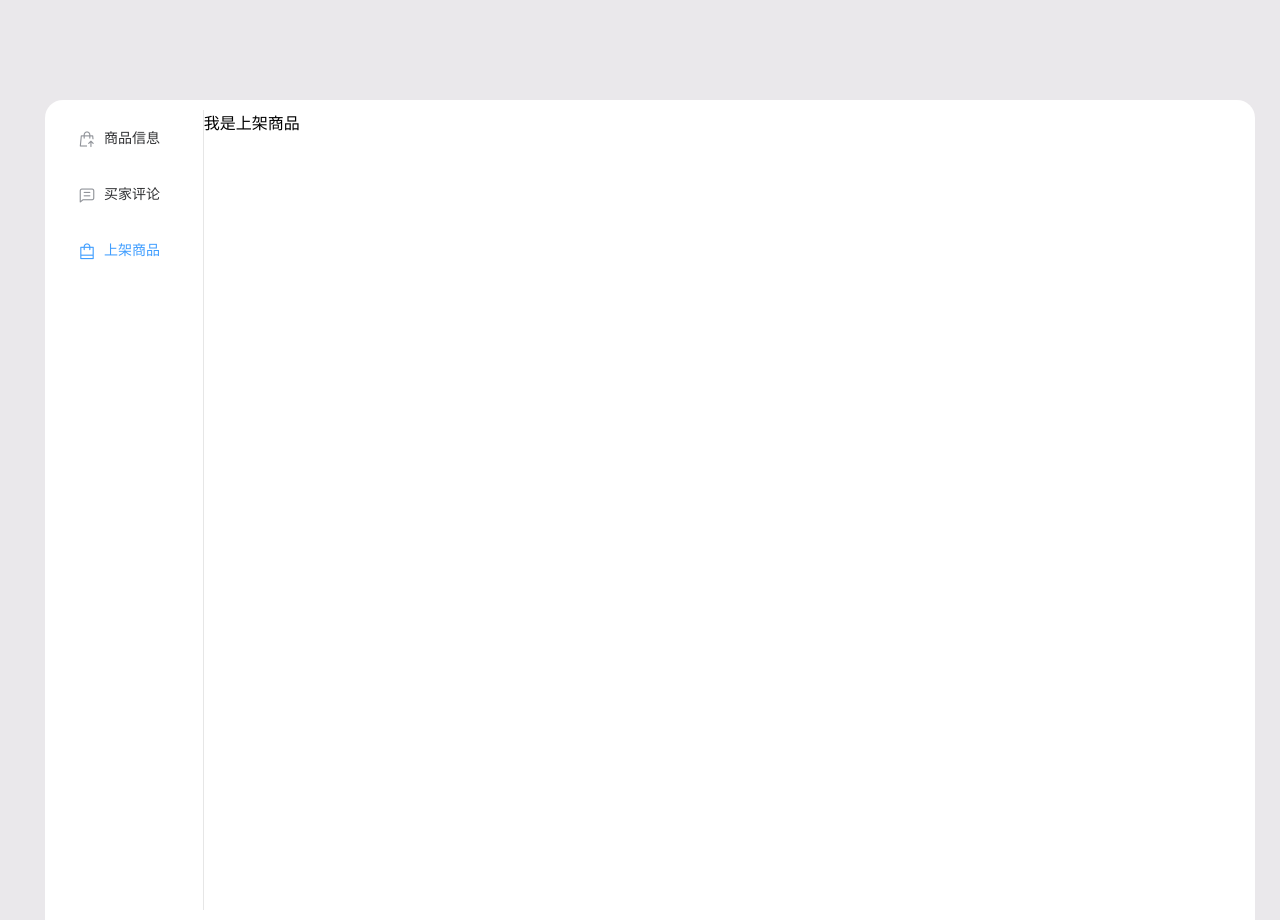
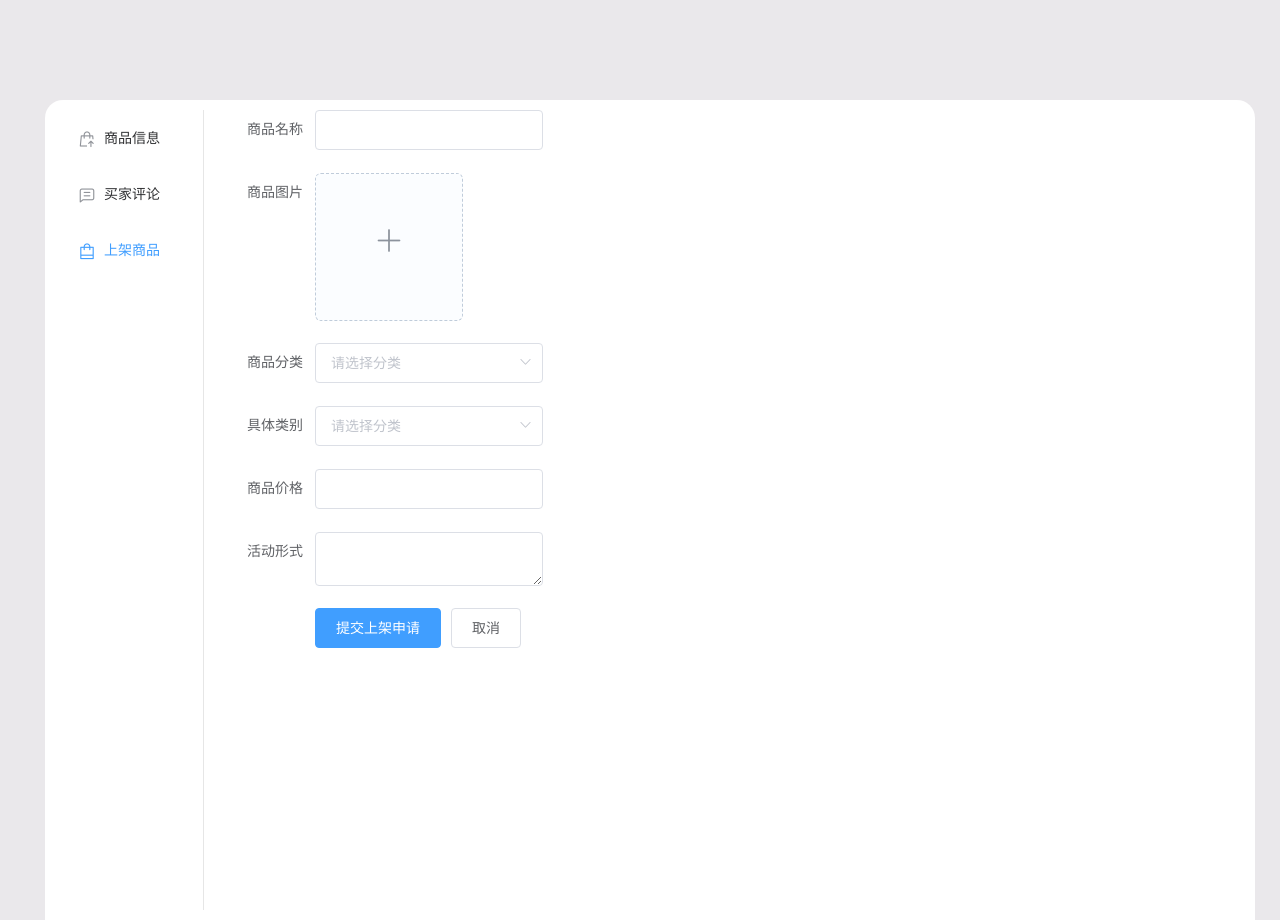
Before and after one commit to EaseQAQ/-, a Vue app in the folder vue-project/: page /carback_stage/goodsshelves in a window 1280 px wide. Built offline with nearby package versions, Linux system fonts and the light colour scheme.

Commit message:
货架管理

```diff
--- a/vue-project/css/index.css
+++ b/vue-project/css/index.css
@@ -18,3 +18,8 @@ a, a:hover {
     display: table;
     content: ' ';
 }
+.sonRoute{
+    position:absolute;
+    float: right;
+    left: 180px;
+}
--- a/vue-project/src/components/CarBack_Stage/Commodity.vue
+++ b/vue-project/src/components/CarBack_Stage/Commodity.vue
@@ -141,11 +141,6 @@
 </script>
 
 <style scoped>
-    .sonRoute{
-        position:absolute;
-        float: right;
-        left: 180px;
-    }
     /*导航条内的样式*/
     #shopphear{
         float: left;
--- a/vue-project/src/components/CarBack_Stage/GoodsShelves.vue
+++ b/vue-project/src/components/CarBack_Stage/GoodsShelves.vue
@@ -1,12 +1,74 @@
 <template>
-    <div>我是上架商品
-
+    <div class="sonRoute">
+        <el-form ref="form" :model="form" label-width="80px">
+            <el-form-item label="商品名称">
+                <el-input v-model="form.name"></el-input>
+            </el-form-item>
+            <el-form-item label="商品图片">
+                <el-upload action="https://jsonplaceholder.typicode.com/posts/" list-type="picture-card" :on-preview="handlePictureCardPreview" :on-remove="handleRemove">
+                <i class="el-icon-plus"></i>
+                </el-upload>
+                <el-dialog :visible.sync="dialogVisible">
+                <img width="100%" :src="dialogImageUrl" alt="">
+                </el-dialog>
+            </el-form-item>
+            <el-form-item label="商品分类">
+                <el-select v-model="form.region" placeholder="请选择分类">
+                <el-option label="男装" value="nvzhuang"></el-option>
+                <el-option label="女装" value="nanzhuang"></el-option>
+                </el-select>
+            </el-form-item>
+            <el-form-item label="具体类别">
+                <el-select v-model="form.region" placeholder="请选择分类">
+                <el-option label="男装" value="nvzhuang"></el-option>
+                <el-option label="女装" value="nanzhuang"></el-option>
+                </el-select>
+            </el-form-item>
+            <el-form-item label="商品价格">
+                <el-input v-model="form.name"></el-input>
+            </el-form-item>
+            <el-form-item label="活动形式">
+                <el-input type="textarea" v-model="form.desc"></el-input>
+            </el-form-item>
+            <el-form-item>
+                <el-button type="primary" @click="onSubmit">提交上架申请</el-button>
+                <el-button>取消</el-button>
+            </el-form-item>
+        </el-form>
     </div>
 </template>
 
 <script>
     export default {
-        name: "GoodsShelves"
+        name: "GoodsShelves",
+        data() {
+            return {
+                form: {
+                name: '',
+                region: '',
+                date1: '',
+                date2: '',
+                delivery: false,
+                type: [],
+                resource: '',
+                desc: ''
+                },
+                dialogImageUrl: '',
+                dialogVisible: false
+            }
+        },
+        methods: {
+            onSubmit() {
+                console.log('submit!');
+            },
+            handleRemove(file, fileList) {
+            console.log(file, fileList);
+            },
+            handlePictureCardPreview(file) {
+                this.dialogImageUrl = file.url;
+                this.dialogVisible = true;
+            }
+        }
     }
 </script>
 
```
